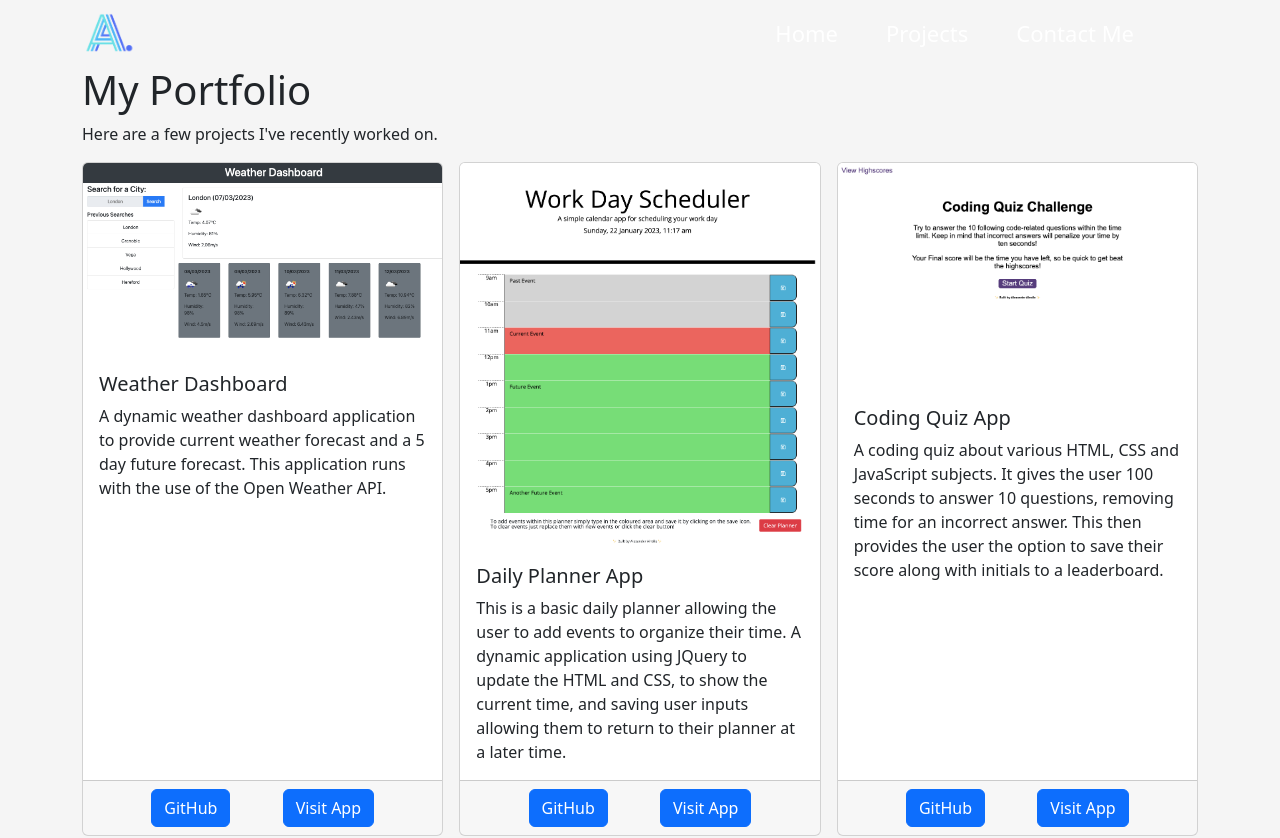
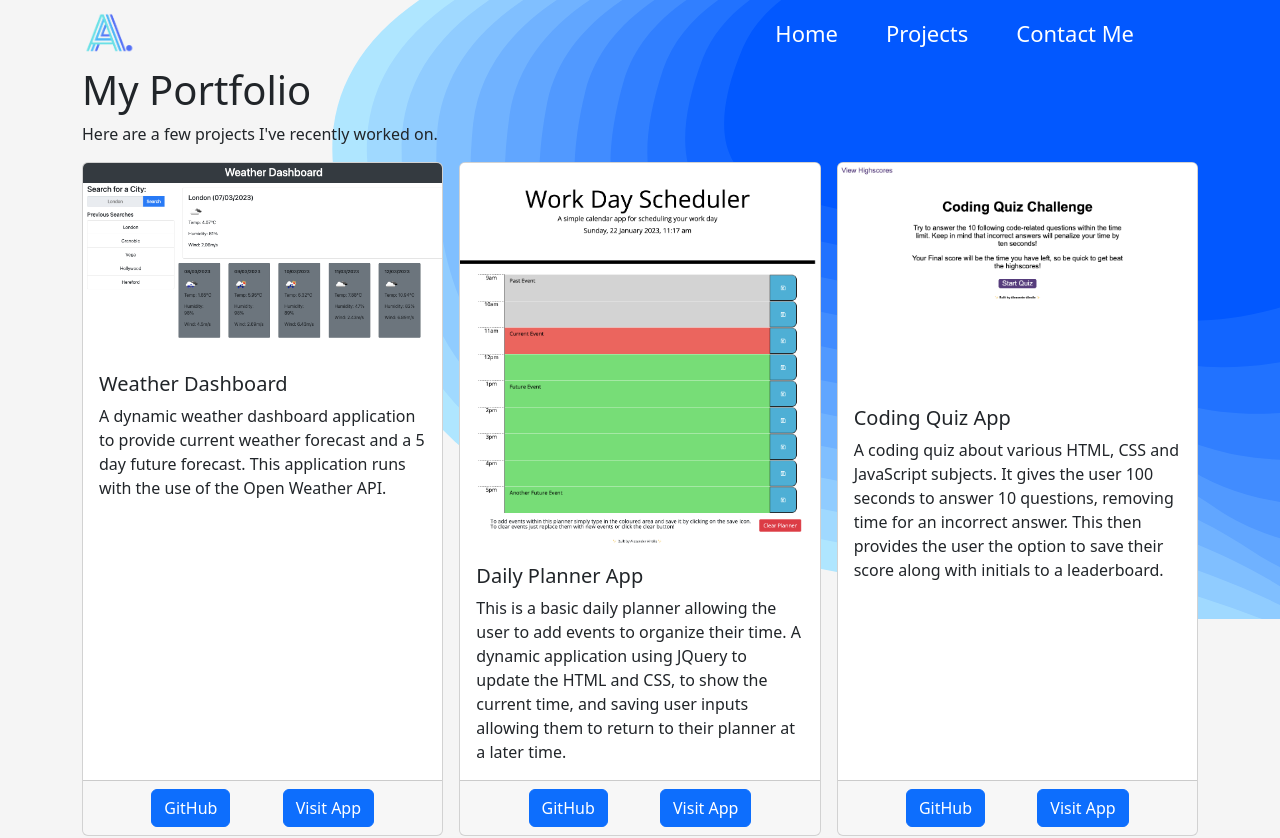
Before and after one commit to AlexAins/React-Portfolio, a React (Create React App) app: page /#/projects in a window 1280 px wide. Shown: the top 838 px of the page. Built offline with nearby package versions, Linux system fonts and the light colour scheme.

Commit message:
Aded background to portfolio and contact page

```diff
--- a/src/components/Contact/Contact.css
+++ b/src/components/Contact/Contact.css
@@ -2,3 +2,10 @@
     padding-top: 66px;
     padding-bottom: 58px;
 }
+
+#fullContact{
+    background-image: url(../../assets/cool-background.svg);
+    background-size: 100%;
+    background-repeat: no-repeat;
+
+}
--- a/src/components/Contact/Contact.js
+++ b/src/components/Contact/Contact.js
@@ -5,15 +5,17 @@ import "./Contact.css";
 
 function Contact() {
   return (
+    <div className="container-fluid" id="fullContact">
       <div className="container" id="contactContainer">
         <div className="row">
           <h1>Connect with Me</h1>
           <ContactLinks />
         </div>
-      <div className="row">
+        <div className="row mb-4">
           <h2>Feel Free To Get in Touch</h2>
           <p>As I'm starting on my journey as a frontend developer, please feel free to get in touch with any opportunities or advice.</p>
           <ContactCard />
+        </div>
       </div>
     </div>
   );
--- a/src/components/Projects/Portfolio.css
+++ b/src/components/Projects/Portfolio.css
@@ -2,3 +2,10 @@
     padding-top: 66px;
     padding-bottom: 58px;
 }
+
+#fullPortfolio{
+    background-image: url(../../assets/cool-background.svg);
+    background-size: 100%;
+    background-repeat: no-repeat;
+
+}
--- a/src/components/Projects/Portfolio.js
+++ b/src/components/Projects/Portfolio.js
@@ -14,12 +14,13 @@ class Portfolio extends React.Component {
 
   render(){
     return (
+      <div className="container-fluid" id="fullPortfolio">
         <div className="container" id="portfolioContainer">
           <h1>My Portfolio</h1>
           <p>
             Here are a few projects I've recently worked on.
           </p>
-        <div className="row g-3">
+          <div className="row g-3 mb-4">
             {projects.map((project) => {
               return (
                 <ProjectCard key={project.id} {...project}/>
@@ -27,6 +28,7 @@ class Portfolio extends React.Component {
             })}
           </div>
         </div>
+      </div>
     );
   }
 }
```
Also changed, not shown: src/assets/logoBlack 2.png (deleted), src/assets/logoBlue 2.png (deleted). Lines whose indentation alone changed are shown as unchanged.
